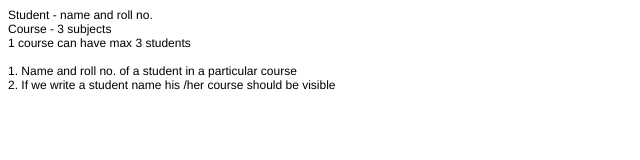
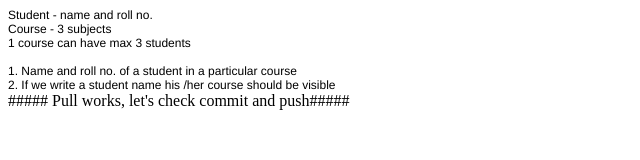
Before and after one commit to aviruprc/mypersonalcv, a plain HTML site: page Untitled.html in a window 1280 px wide. Shown: the whole page, without its empty margins (0-640 px from the left). Drawn offline with Linux system fonts and the light colour scheme.

```diff
--- a/Untitled.html
+++ b/Untitled.html
@@ -20,3 +20,6 @@
 <p class="p1">2. If we write a student name his /her course should be visible<span class="Apple-converted-space"> </span></p>
 </body>
 </html>
+
+
+##### Pull works, let's check commit and push#####
```
